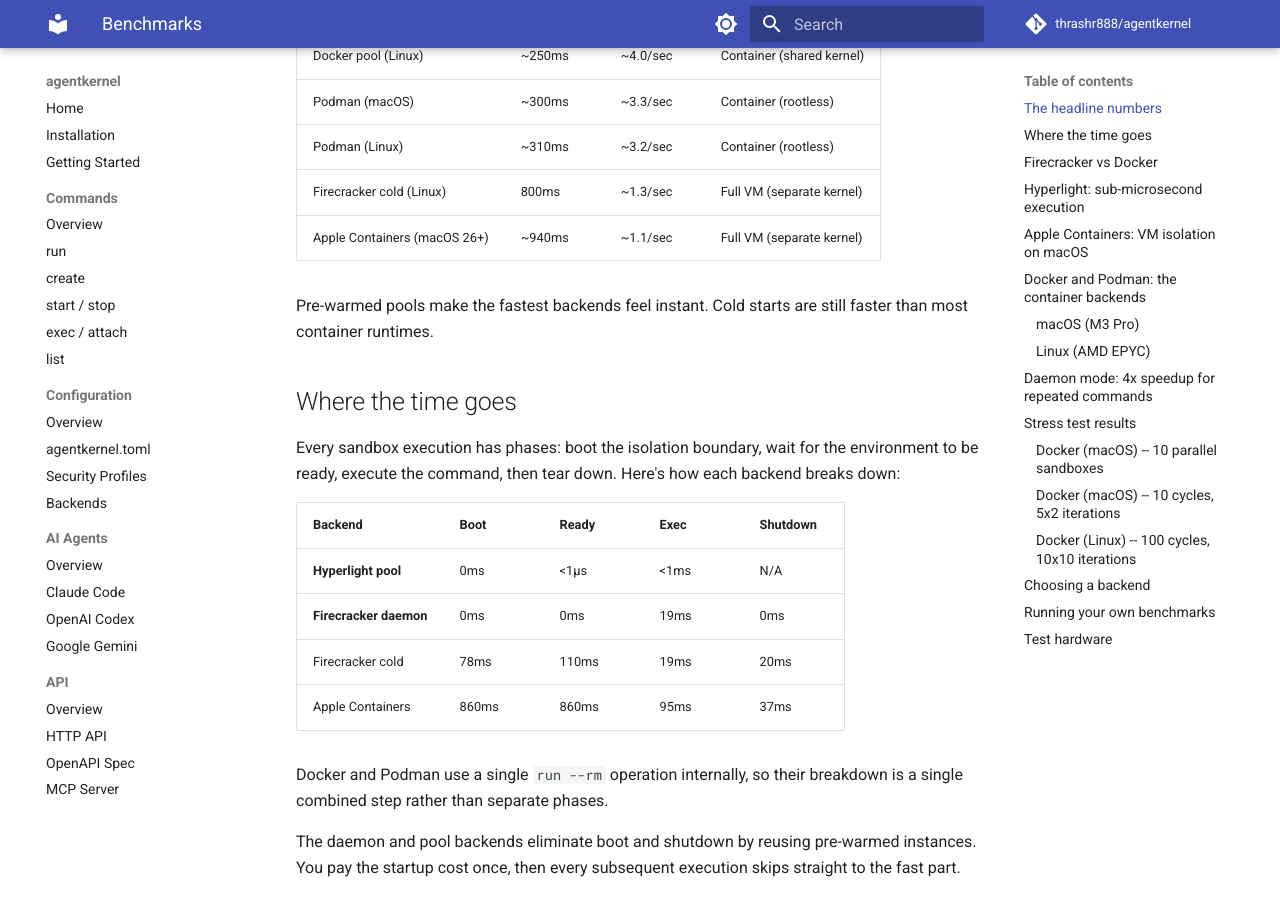
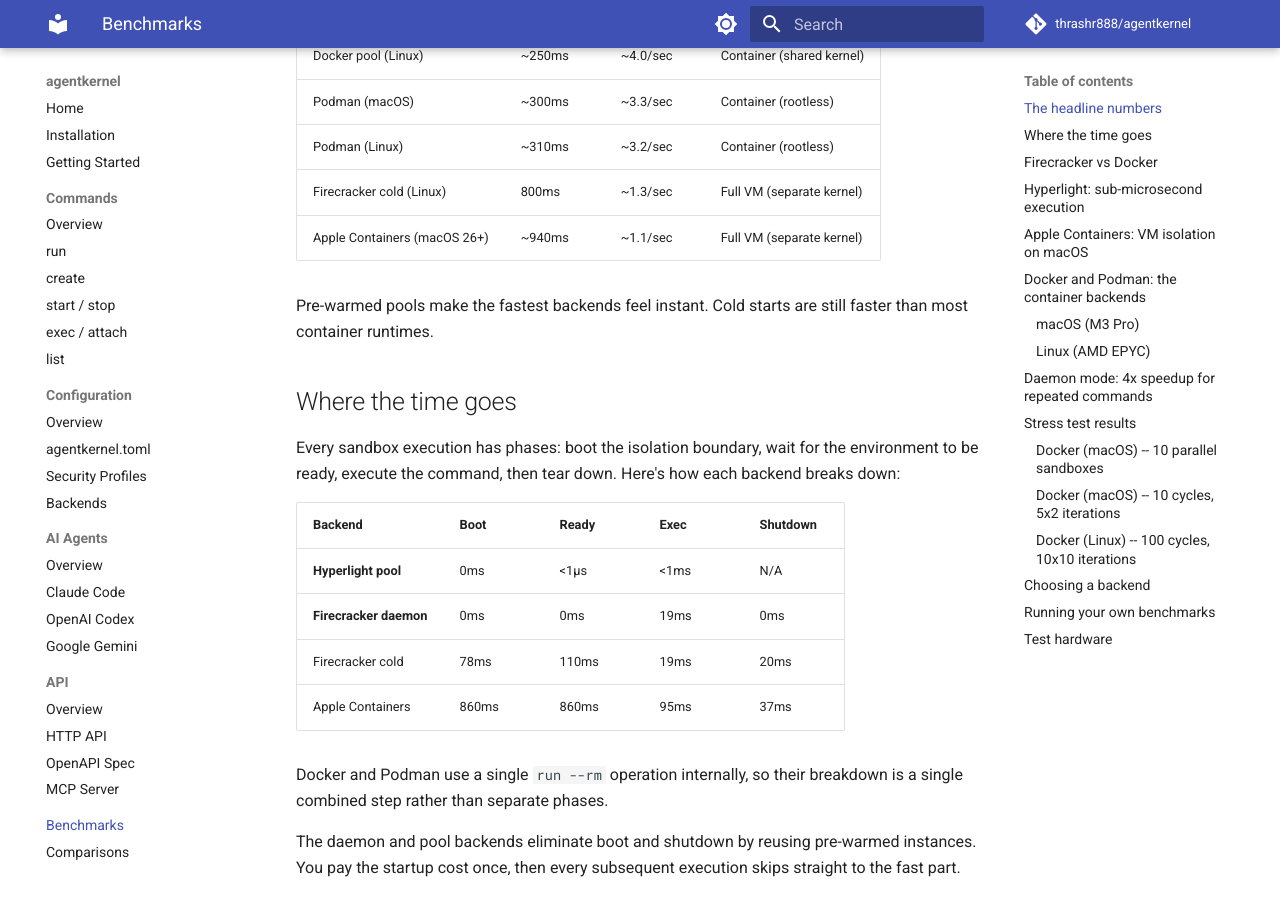
Before and after one commit to thrashr888/agentkernel, an MkDocs documentation site: the page built from docs/benchmarks.md, in a window 1280 px wide and 900 px high, scrolled down 589 px. Built offline with MkDocs 1.6.1 and Material for MkDocs 9.7.7, drawn with Linux system fonts in a browser that asks for light colours; comment, search, counter and statistics services are not loaded.

Commit message:
fix: add benchmarks and comparisons to docs nav
Co-Authored-By: Claude Opus 4.5 <noreply@anthropic.com>

```diff
--- a/mkdocs.yml
+++ b/mkdocs.yml
@@ -65,6 +65,8 @@ nav:
     - HTTP API: api-http.md
     - OpenAPI Spec: api-openapi.md
     - MCP Server: api-mcp.md
+  - Benchmarks: benchmarks.md
+  - Comparisons: comparisons.md
 
 extra:
   social:
```
Also changed, not shown: 1 other file.
